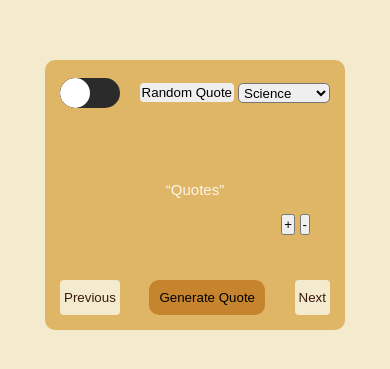
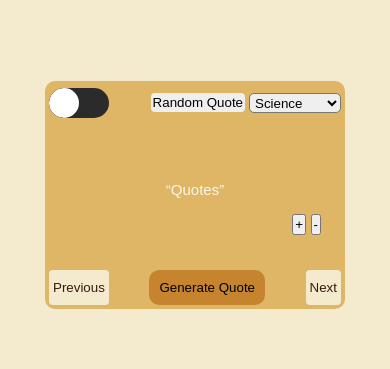
Before and after one commit to manishapokhrel45/quotes-generator, a plain HTML site: page index.html in a window 390 px wide. Shown: the part 227-596 px from the top of the page. Drawn offline with Linux system fonts and the light colour scheme.

Commit message:
style:layout

```diff
--- a/responsive.css
+++ b/responsive.css
@@ -5,8 +5,8 @@
 
     .container{
         width: 300px;
-        gap: 20px;
-        padding: 15px;
+        gap: 10px;
+        padding: 4px;
     }
     .options{
 
```
